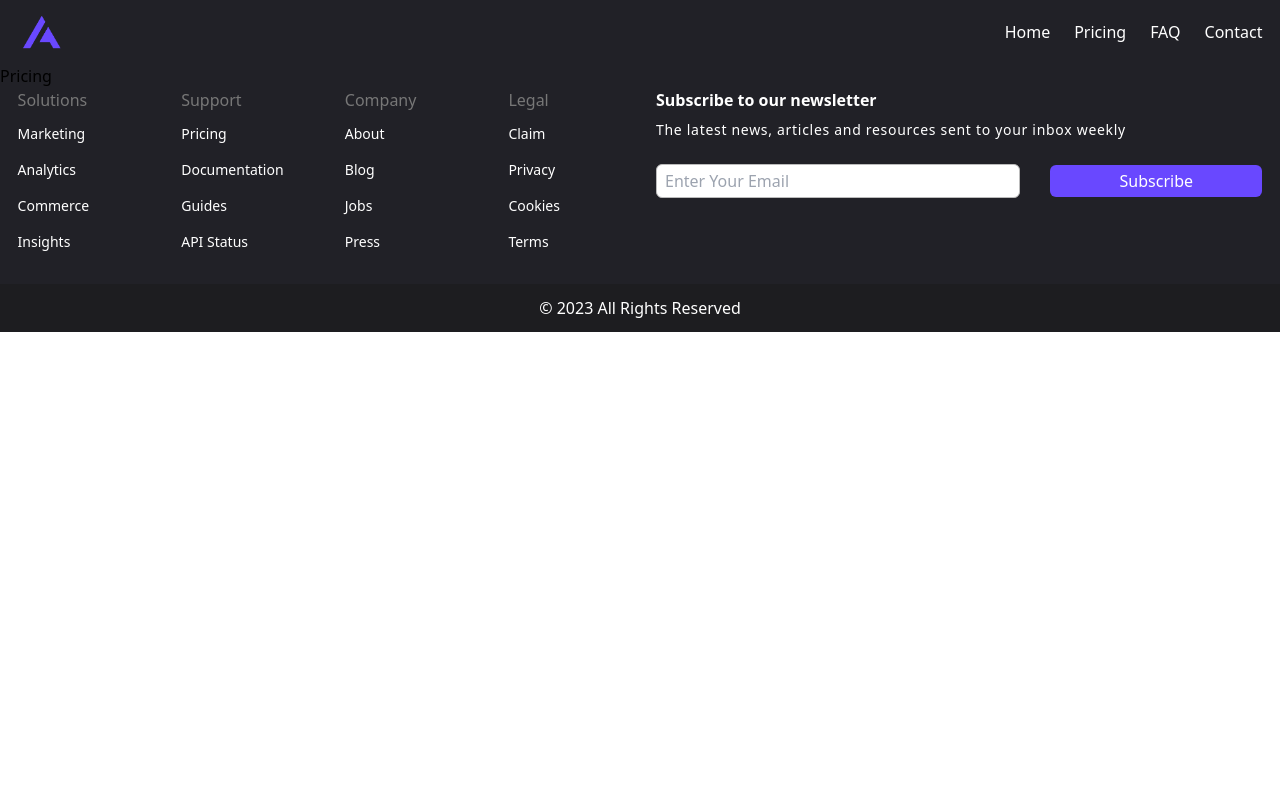
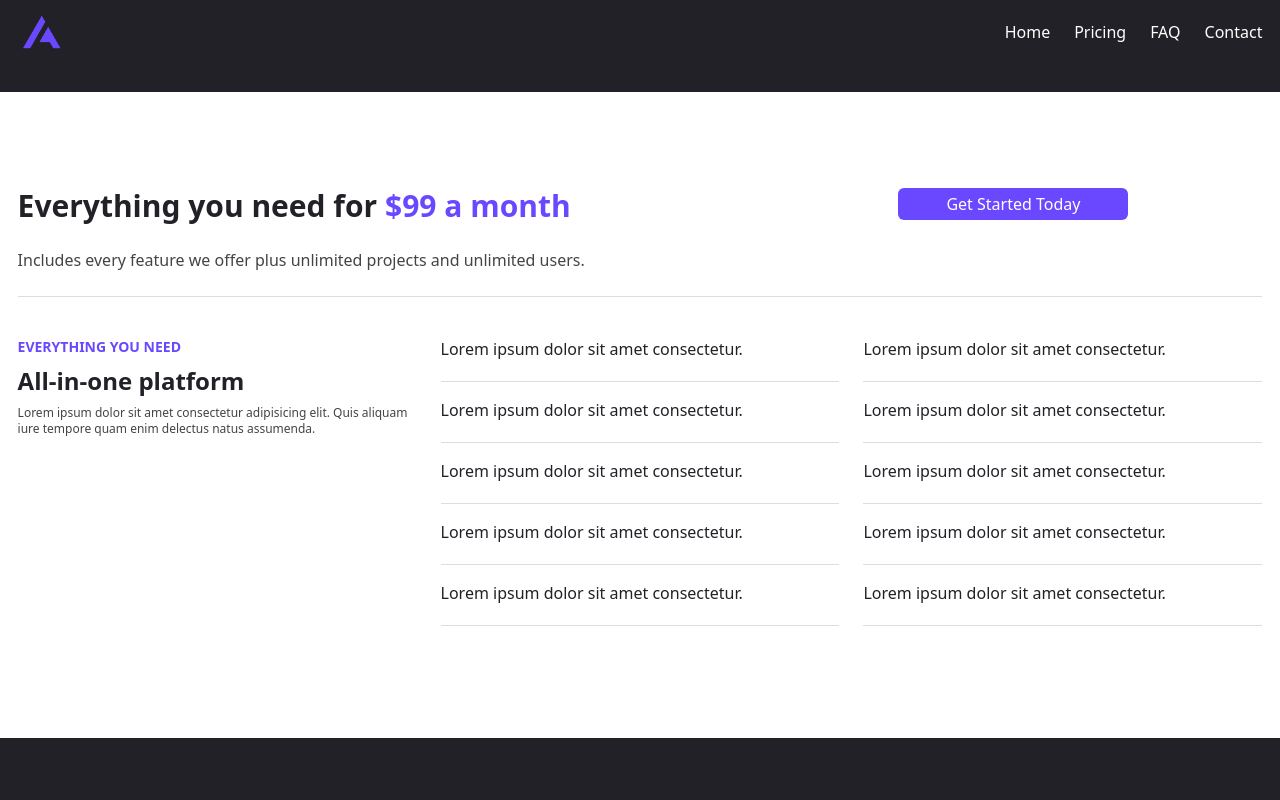
Before and after one commit to krypton225/data-enrich, a React (Create React App) app: page /pricing in a window 1280 px wide. Shown: the top 800 px of the page. Built offline with nearby package versions, Linux system fonts and the light colour scheme; what tw-elements would draw is missing.

Commit message:
ADD Pricing Route details

```diff
--- a/src/routes/Pricing.jsx
+++ b/src/routes/Pricing.jsx
@@ -1,7 +1,11 @@
+import { PricingComponent } from "../components";
+
 const Pricing = () => {
     return (
-        <div>
-            Pricing
+        <div className="w-full mt-7 mb-20 bg-white py-24">
+            <div className="container">
+                <PricingComponent />
+            </div>
         </div>
     )
 }
```
